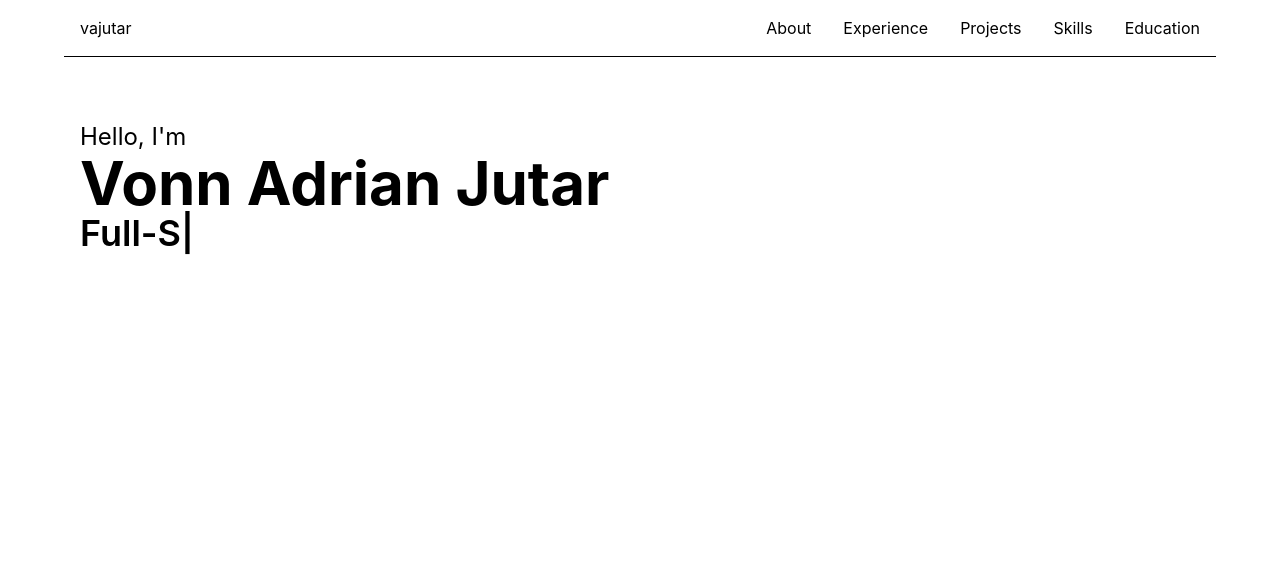
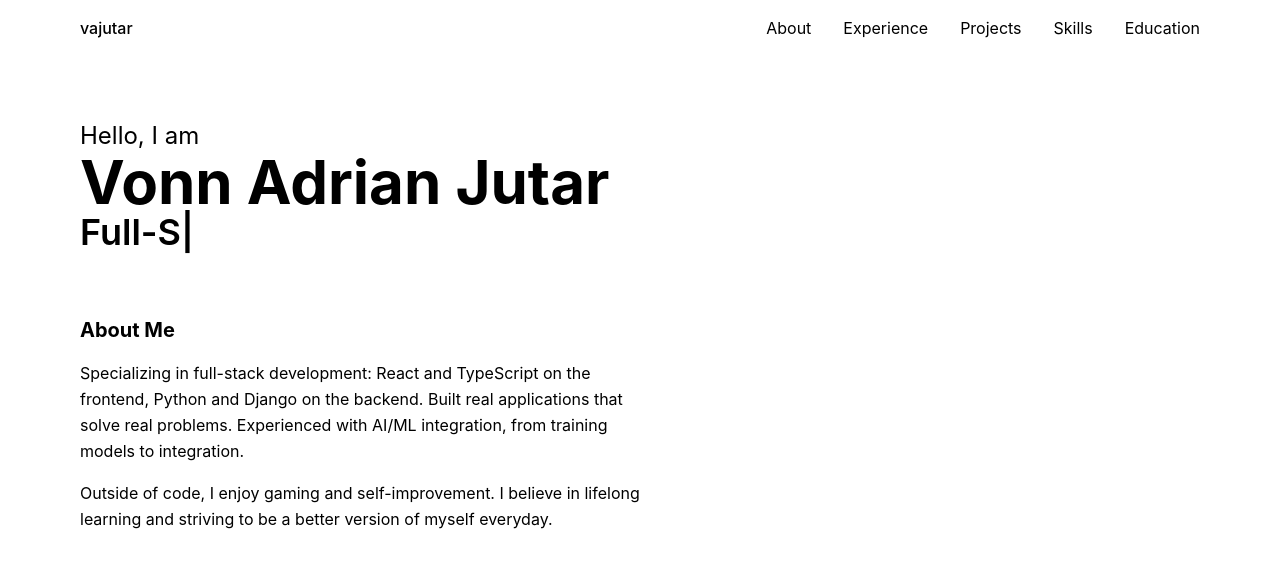
Before and after one commit to v-adrian/portfolio-website, a React (Vite) app: page / in a window 1280 px wide. Shown: the top 568 px of the page. Built offline with nearby package versions, Linux system fonts and the light colour scheme.

Commit message:
Add hero and about sections with sticky header

```diff
--- a/src/layouts/Header.tsx
+++ b/src/layouts/Header.tsx
@@ -13,9 +13,12 @@ function Header() {
   const [isMenuOpen, setIsMenuOpen] = useState(false);
 
   return (
-    <header className="my-4 flex">
-      <div className="flex w-full justify-between border-b px-4 pb-4">
-        <a href="#">vajutar</a>
+    <>
+      <header className="sticky top-0 z-50 flex bg-white/80 py-4 backdrop-blur-sm">
+        <div className="flex w-full justify-between px-4">
+          <a className="font-medium" href="#">
+            vajutar
+          </a>
 
           {/* Desktop */}
           <nav className="hidden space-x-8 sm:flex">
@@ -30,7 +33,7 @@ function Header() {
             <LuMenu size={24} />
           </button>
         </div>
-
+      </header>
       {/* Mobile */}
       {isMenuOpen && (
         <nav className="fixed inset-0 z-50 flex flex-col items-center justify-center bg-slate-100 sm:hidden">
@@ -51,7 +54,7 @@ function Header() {
           ))}
         </nav>
       )}
-    </header>
+    </>
   );
 }
 
--- a/src/layouts/MainLayout.tsx
+++ b/src/layouts/MainLayout.tsx
@@ -10,7 +10,7 @@ function MainLayout({ children }: MainLayoutProps) {
   return (
     <div className="mx-auto max-w-6xl">
       <Header />
-      <main>{children}</main>
+      <main className="mx-4">{children}</main>
       <Footer />
     </div>
   );
--- a/src/sections/About.tsx
+++ b/src/sections/About.tsx
@@ -1,7 +1,22 @@
 function About() {
   return (
-    <></>
-  )
+    <section id="about">
+      <h2 className="mb-4 text-xl font-bold">About Me</h2>
+      <div className="max-w-xl space-y-4 leading-relaxed">
+        <p>
+          Specializing in full-stack development: React and TypeScript on the
+          frontend, Python and Django on the backend. Built real applications
+          that solve real problems. Experienced with AI/ML integration, from
+          training models to integration.
+        </p>
+        <p>
+          Outside of code, I enjoy gaming and self-improvement. I believe in
+          lifelong learning and striving to be a better version of myself
+          everyday.
+        </p>
+      </div>
+    </section>
+  );
 }
 
-export default About
+export default About;
--- a/src/sections/Hero.tsx
+++ b/src/sections/Hero.tsx
@@ -2,9 +2,9 @@ import { TypeAnimation } from "react-type-animation";
 
 function Hero() {
   return (
-    <section className="mx-4">
-      <div className="mt-16 text-2xl">
-        Hello, I'm <br />
+    <section className="my-16">
+      <div className="text-2xl">
+        Hello, I am <br />
         <span className="text-6xl font-bold">Vonn Adrian Jutar</span>
       </div>
       <TypeAnimation
```
Lines whose indentation alone changed are shown as unchanged.
